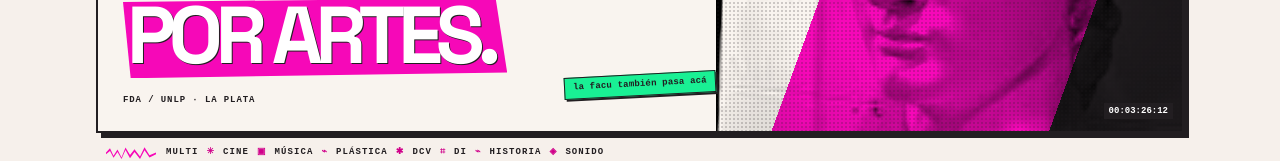
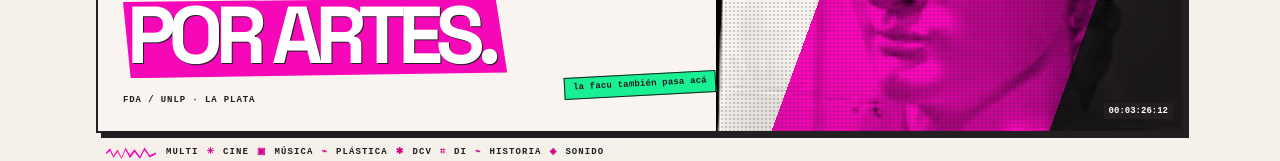
Before and after one commit to Lisandroaguiar/webCNS, a Next.js app: page / in a window 1280 px wide. Shown: the part 349-510 px from the top of the page. Built offline with nearby package versions, Linux system fonts and the light colour scheme; no server answers; the database is empty.

Commit message:
Remove editorial sticker shadow

```diff
--- a/app/globals.css
+++ b/app/globals.css
@@ -117,7 +117,7 @@ img, svg, video, canvas { max-width: 100%; }
 .fda-plate--photo .fda-plate__figure { right: -22%; bottom: -29%; width: 138%; height: 138%; max-width: none; object-fit: cover; object-position: 55% 28%; filter: grayscale(1) contrast(2.1); mix-blend-mode: multiply; }
 .fda-plate--photo::before { z-index: 2; background: radial-gradient(#221e21 0.7px, transparent 0.9px) 0 0/4px 4px; opacity: .26; }
 .fda-plate--photo .fda-plate__overlay { right: 0; top: 21%; width: 23%; height: 28%; background: repeating-linear-gradient(0deg, var(--cronopios-green) 0 3px, transparent 3px 6px); opacity: .9; }
-.fda-editorial-sticker { display: inline-block; padding: 5px 8px; border: 1px solid var(--cronopios-ink); background: var(--cronopios-green); color: var(--cronopios-ink); font: 800 9px/1.1 ui-monospace, monospace; letter-spacing: .02em; transform: rotate(-3deg); box-shadow: 2px 2px 0 var(--cronopios-ink); }
+.fda-editorial-sticker { display: inline-block; padding: 5px 8px; border: 1px solid var(--cronopios-ink); background: var(--cronopios-green); color: var(--cronopios-ink); font: 800 9px/1.1 ui-monospace, monospace; letter-spacing: .02em; transform: rotate(-3deg); }
 .fda-home-hero { grid-template-columns: minmax(0, 1fr) minmax(170px, 39%); min-height: 244px; background: #fffdf9; }
 .fda-home-hero__copy { padding: 18px 8px 43px 22px; }
 .fda-home-hero__copy::before { position: absolute; z-index: -1; right: 1%; bottom: 25px; width: 44%; height: 25px; background: repeating-linear-gradient(90deg, transparent 0 6px, rgba(34,30,33,.18) 6px 8px); content: ""; }
```
